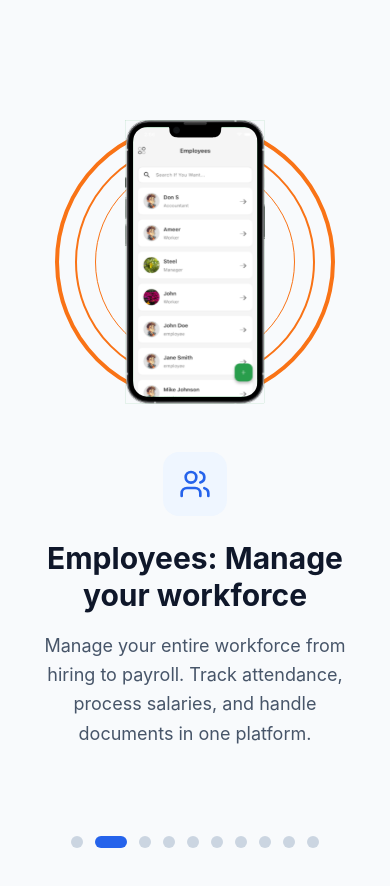
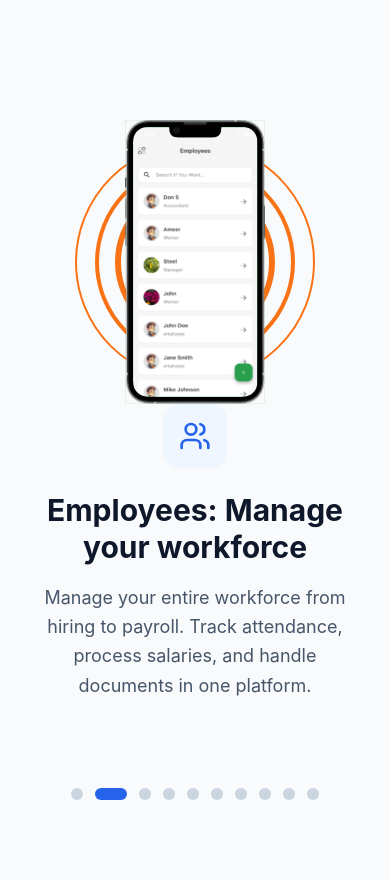
Before and after one commit to Shameerpc5029/construction-manager-landing, a React (Vite) app: page / in a window 390 px wide. Shown: the part 980-1866 px from the top of the page. Built offline with nearby package versions, Linux system fonts and the light colour scheme.

Commit message:
feat: Adjust phone mockup alignment and refine feature section circles and text padding.

```diff
--- a/src/components/sections/Features.jsx
+++ b/src/components/sections/Features.jsx
@@ -199,17 +199,31 @@ const Features = () => {
                     >
                         {extendedFeatures.map((item, index) => (
                             <div key={index} className="w-full flex-shrink-0 flex flex-col items-center justify-center py-10">
-
-
-
-                                <div className="flex flex-col xl:flex-row items-center justify-center gap-12 xl:gap-16 2xl:gap-20 w-full">
+                                <div className="flex flex-col xl:flex-row items-center justify-center w-full">
                                     {/* Left: Phone + Circles */}
                                     <div className="relative flex-shrink-0 md:min-h-[450px] xl:min-h-[550px] 2xl:min-h-[600px] md:flex md:items-center md:justify-center xl:w-[650px] 2xl:w-[800px]">
                                         {/* Circles */}
                                         <div className="absolute inset-0 flex items-center justify-center z-0">
-                                            <div className={`absolute w-[280px] h-[280px] sm:w-[340px] sm:h-[340px] md:w-[450px] md:h-[450px] xl:w-[450px] xl:h-[450px] 4xl:w-[400px] 4xl:h-[400px] rounded-full border-4 ${item.borderColorOuter}`} />
-                                            <div className={`absolute w-[240px] h-[240px] sm:w-[300px] sm:h-[300px] md:w-[450px] md:h-[450px] xl:w-[525px] xl:h-[525px] 2xl:w-[550px] 2xl:h-[550px] rounded-full border-2 ${item.borderColorOuter}`} />
-                                            <div className={`absolute w-[200px] h-[200px] sm:w-[260px] sm:h-[260px] md:w-[350px] md:h-[350px] rounded-full border ${item.borderColorInner}`} />
+
+                                            {/* Circle 4 – largest */}
+                                            <div
+                                                className={`absolute w-[280px] h-[280px] sm:w-[320px] sm:h-[320px] md:w-[400px] md:h-[400px] xl:w-[460px] xl:h-[460px] rounded-full border${item.borderColorOuter}`}
+                                            />
+                                            {/* Circle 3 */}
+                                            <div
+                                                className={`absolute w-[240px] h-[240px] sm:w-[280px] sm:h-[280px] md:w-[360px] md:h-[360px] xl:w-[420px] xl:h-[420px] rounded-full border-2 ${item.borderColorOuter}`}
+                                            />
+
+                                            {/* Circle 2 */}
+                                            <div
+                                                className={`absolute w-[200px] h-[200px] sm:w-[240px] sm:h-[240px] md:w-[320px] md:h-[320px] xl:w-[380px] xl:h-[380px] rounded-full border-4 ${item.borderColorInner}`}
+                                            />
+
+                                            {/* Circle 1 – smallest */}
+                                            <div
+                                                className={`absolute w-[160px] h-[160px] sm:w-[200px] sm:h-[200px] md:w-[280px] md:h-[280px] xl:w-[340px] xl:h-[340px] rounded-full border-[6px] ${item.borderColorInner}`}
+                                            />
+
                                         </div>
 
                                         {/* Phone Mockup */}
@@ -223,7 +237,7 @@ const Features = () => {
                                     </div>
 
                                     {/* Right: Text */}
-                                    <div className="max-w-md flex flex-col items-center text-center xl:items-start xl:text-left px-4 xl:px-0 2xl:px-20">
+                                    <div className="max-w-md flex flex-col items-center text-center xl:items-start xl:text-left px-4 xl:px-0 2xl:px-150">
                                         <div className="mb-2">
                                             {/* Logo Icon */}
                                             <div className="w-16 h-16 flex items-center justify-center mb-4 bg-blue-50 rounded-2xl">
--- a/src/components/sections/FocusSection.jsx
+++ b/src/components/sections/FocusSection.jsx
@@ -68,7 +68,7 @@ const FocusSection = () => {
                     </div>
 
                     {/* Right: Phone */}
-                    <div className="flex-1 w-full flex justify-center md:justify-end">
+                    <div className="flex-1 w-full flex justify-center md:justify-center">
                         <div className="relative w-[220px] sm:w-[280px] md:w-[320px]">
                             <img
                                 src={PhoneMockup}
```
